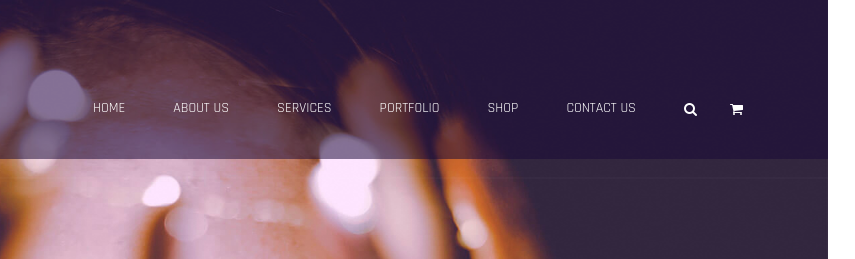
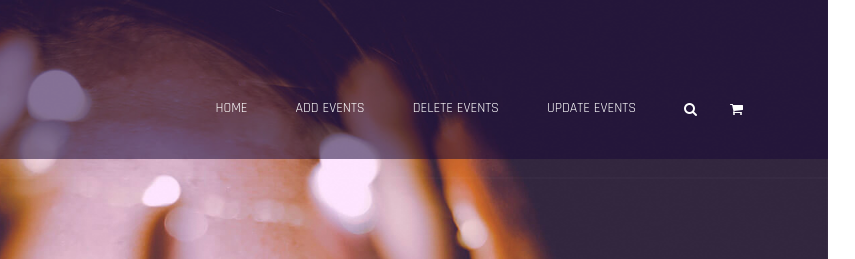
Before and after one commit to Dev17B/Database_Systems_Web, a plain HTML site: page index.html in a window 1280 px wide. Shown: the top 259 px of the page, 452-1307 px from the left, 855 px wide, since content can reach past the window. Drawn offline with nearby package versions, Linux system fonts and the light colour scheme.

Commit message:
Update index.html

```diff
--- a/index.html
+++ b/index.html
@@ -62,11 +62,9 @@
                 <div class="collapse navbar-collapse justify-content-end" id="navbarSupportedContent">
                     <ul class="navbar-nav">
                         <li class="nav-item"><a class="nav-link" href="#">Home</a></li>
-                        <li class="nav-item"><a class="nav-link" href="#">About Us</a></li>
-                        <li class="nav-item"><a class="nav-link" href="#">Services</a></li>
-                        <li class="nav-item"><a class="nav-link" href="#">Portfolio</a></li>
-                        <li class="nav-item"><a class="nav-link" href="#">Shop</a></li>
-                        <li class="nav-item"><a class="nav-link" href="#">Contact Us</a></li>
+                        <li class="nav-item"><a class="nav-link" href="/add_event">Add Events </a></li>
+                        <li class="nav-item"><a class="nav-link" href="/delete_event/<int:event_id>">Delete Events</a></li>
+                        <li class="nav-item"><a class="nav-link" href="/edit_event/<int:event_id>">Update Events</a></li>
                     </ul>
                     <form class="bg-white search-form" method="get" id="searchform">
                         <div class="input-group">
```
